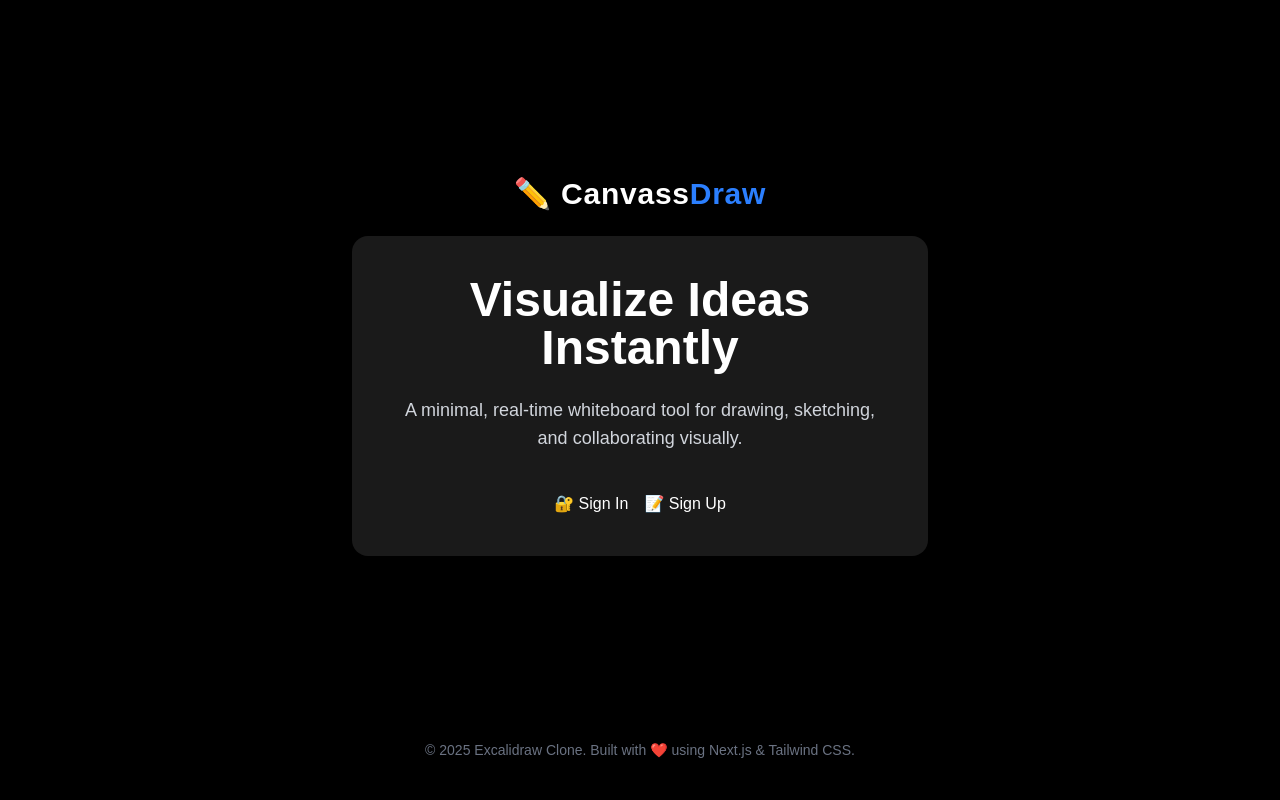
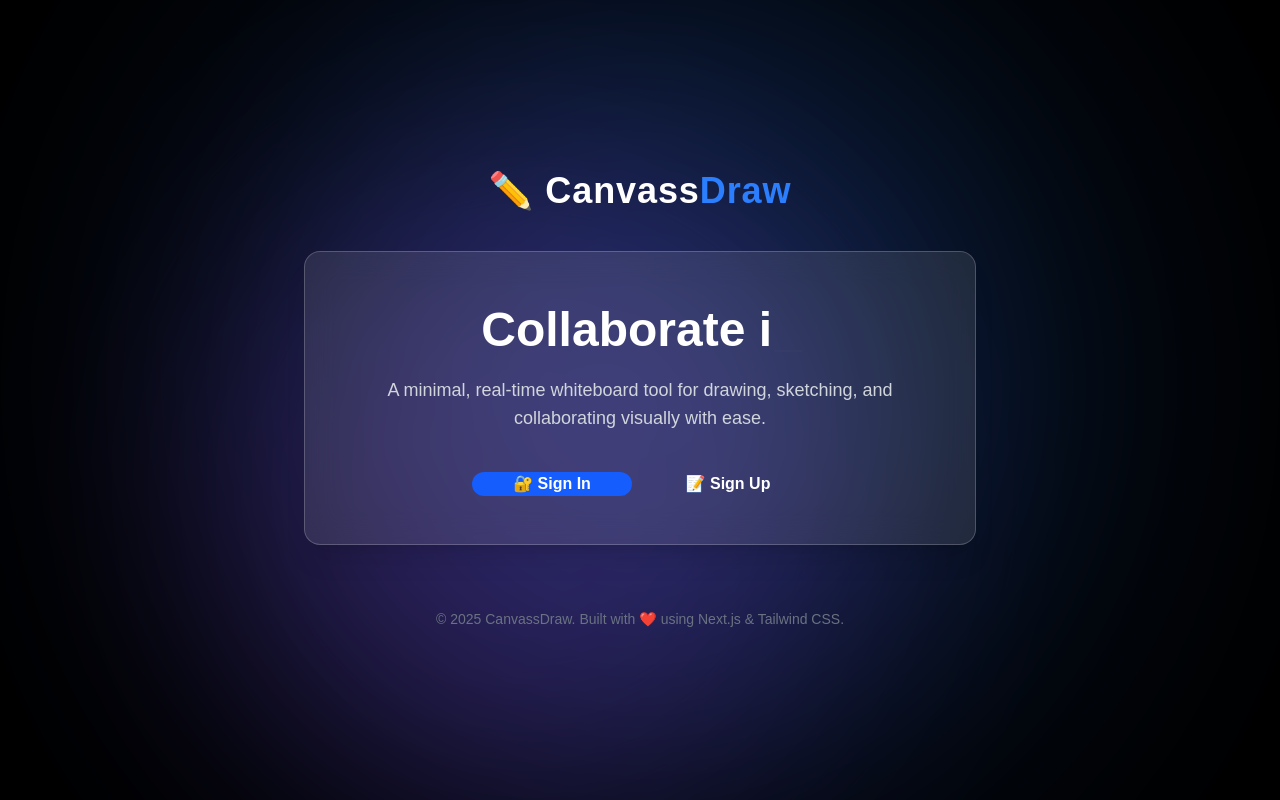
Before and after one commit to AbhijyYdv547/Canvas-app, a Next.js app in the folder apps/canvass-frontend/: page / in a window 1280 px wide. Built offline with nearby package versions, Linux system fonts and the light colour scheme.

Commit message:
completed frontend pages

```diff
--- a/apps/canvass-frontend/app/page.tsx
+++ b/apps/canvass-frontend/app/page.tsx
@@ -1,49 +1,90 @@
+"use client";
+
 import { Button } from "@repo/ui/button";
-import Image from "next/image";
 import Link from "next/link";
+import { motion } from "framer-motion";
+import { Typewriter } from "react-simple-typewriter";
 
 export default function Home() {
-  return(
- <main className="min-h-screen bg-black text-white flex flex-col items-center justify-between px-4 py-10">
-      {/* Hero Section */}
-      <div className="flex flex-col items-center justify-center flex-grow text-center">
-        {/* Logo */}
-        <div className="mb-6 text-3xl font-bold tracking-wide">
-          ✏️ Canvass<span className="text-blue-500">Draw</span>
+  return (
+    <main className="relative min-h-screen bg-black text-white flex flex-col items-center justify-center overflow-hidden px-4 py-10">
+      {/* Background Glow */}
+      <div className="absolute inset-0 z-0">
+        <div className="absolute top-0 left-1/2 w-[60vw] h-[60vw] -translate-x-1/2 bg-blue-500 opacity-30 blur-[150px] rounded-full" />
+        <div className="absolute bottom-0 right-1/2 w-[50vw] h-[50vw] translate-x-1/3 bg-purple-500 opacity-20 blur-[120px] rounded-full" />
       </div>
 
-        {/* Glass Card */}
-        <div className="bg-white/10 backdrop-blur-md rounded-2xl p-10 max-w-xl shadow-xl">
-          <h1 className="text-4xl sm:text-5xl font-bold mb-6">
-            Visualize Ideas Instantly
+      {/* Logo */}
+      <motion.div
+        className="text-4xl font-extrabold text-center mb-10 tracking-wide z-10"
+        initial={{ opacity: 0, y: -20 }}
+        animate={{ opacity: 1, y: 0 }}
+        transition={{ duration: 0.6 }}
+      >
+        ✏️ Canvass<span className="text-blue-500">Draw</span>
+      </motion.div>
+
+      {/* Hero Card */}
+      <motion.div
+        className="bg-white/10 backdrop-blur-lg border border-white/20 shadow-xl rounded-2xl px-10 py-12 max-w-2xl text-center z-10"
+        initial={{ opacity: 0, y: 30 }}
+        animate={{ opacity: 1, y: 0 }}
+        transition={{ duration: 0.8 }}
+      >
+        {/* Typewriter Heading */}
+        <h1 className="text-3xl sm:text-5xl font-bold mb-4 leading-tight">
+          <Typewriter
+            words={["Visualize Ideas Instantly", "Collaborate in Real Time", "Draw. Sketch. Create."]}
+            loop={true}
+            cursor
+            cursorStyle="_"
+            typeSpeed={70}
+            deleteSpeed={50}
+            delaySpeed={1500}
+          />
         </h1>
-          <p className="text-lg text-gray-300 mb-10">
-            A minimal, real-time whiteboard tool for drawing, sketching, and collaborating visually.
+
+        <p className="text-gray-300 text-lg mb-10">
+          A minimal, real-time whiteboard tool for drawing, sketching, and collaborating visually with ease.
         </p>
 
         {/* Buttons */}
-          <div className="flex flex-col sm:flex-row gap-4 justify-center">
-            <Link href={"/signin"}>
+        <div className="flex flex-col sm:flex-row items-center justify-center gap-4">
+          <motion.div whileHover={{ scale: 1.05 }} whileTap={{ scale: 0.95 }}>
+            <Link href="/signin">
               <Button
-              variant="primary" size="lg">
+                variant="primary"
+                size="lg"
+                className="w-40 text-base font-semibold"
+              >
                 🔐 Sign In
               </Button>
             </Link>
-            <Link href={"/signup"}>
+          </motion.div>
+
+          <motion.div whileHover={{ scale: 1.05 }} whileTap={{ scale: 0.95 }}>
+            <Link href="/signup">
               <Button
-              variant="outlined" size="lg"
+                variant="outlined"
+                size="lg"
+                className="w-40 text-base font-semibold border-white/50 hover:border-white"
               >
                 📝 Sign Up
               </Button>
             </Link>
+          </motion.div>
         </div>
-        </div>
-      </div>
+      </motion.div>
 
       {/* Footer */}
-      <footer className="mt-12 text-gray-500 text-sm text-center">
-        © {new Date().getFullYear()} Excalidraw Clone. Built with ❤️ using Next.js & Tailwind CSS.
-      </footer>
+      <motion.footer
+        className="mt-16 text-gray-500 text-sm text-center z-10"
+        initial={{ opacity: 0 }}
+        animate={{ opacity: 1 }}
+        transition={{ delay: 1.2, duration: 0.5 }}
+      >
+        © {new Date().getFullYear()} CanvassDraw. Built with ❤️ using Next.js & Tailwind CSS.
+      </motion.footer>
     </main>
   );
 }
--- a/apps/canvass-frontend/app/signin/page.tsx
+++ b/apps/canvass-frontend/app/signin/page.tsx
@@ -2,32 +2,81 @@
 import { useState } from "react";
 import { useRouter } from "next/navigation";
 import { setToken } from "@/hooks/useAuthToken";
+import toast, { Toaster } from "react-hot-toast";
 
 export default function Signin() {
   const [form, setForm] = useState({ username: "", password: "" });
+  const [loading, setLoading] = useState(false);
   const router = useRouter();
 
   async function handleSignin() {
+    setLoading(true);
+    try {
       const res = await fetch("http://localhost:3001/signin", {
         method: "POST",
         headers: { "Content-Type": "application/json" },
-            body: JSON.stringify(form)
+        body: JSON.stringify(form),
       });
 
       const data = await res.json();
       if (res.ok && data.token) {
         setToken(data.token);
-            router.push("/dashboard");
+        toast.success("Signed in successfully!");
+        setTimeout(() => router.push("/dashboard"), 1500);
       } else {
-            alert(data.message);
+        toast.error(data.message || "Signin failed!");
+      }
+    } catch (err) {
+      toast.error("Something went wrong. Try again!");
+    } finally {
+      setLoading(false);
     }
   }
 
   return (
-        <div>
-            <input placeholder="Username" onChange={e => setForm({ ...form, username: e.target.value })} />
-            <input placeholder="Password" type="password" onChange={e => setForm({ ...form, password: e.target.value })} />
-            <button onClick={handleSignin}>Signin</button>
+    <div className="min-h-screen flex items-center justify-center bg-black text-white">
+      <Toaster position="top-center" />
+      <div className="bg-zinc-900 p-8 rounded-2xl shadow-xl w-full max-w-sm">
+        <h2 className="text-2xl font-semibold text-center mb-6">Welcome Back</h2>
+
+        <div className="space-y-4">
+          <input
+            type="text"
+            placeholder="Username"
+            className="w-full px-4 py-2 bg-zinc-800 border border-zinc-700 rounded-lg text-white placeholder-gray-400 focus:outline-none focus:ring-2 focus:ring-blue-500"
+            onChange={(e) => setForm({ ...form, username: e.target.value })}
+          />
+
+          <input
+            type="password"
+            placeholder="Password"
+            className="w-full px-4 py-2 bg-zinc-800 border border-zinc-700 rounded-lg text-white placeholder-gray-400 focus:outline-none focus:ring-2 focus:ring-blue-500"
+            onChange={(e) => setForm({ ...form, password: e.target.value })}
+          />
+        </div>
+
+        <button
+          className="mt-6 w-full bg-blue-600 text-white py-2 rounded-lg hover:bg-blue-700 transition duration-200 disabled:opacity-50"
+          onClick={handleSignin}
+          disabled={loading}
+        >
+          {loading ? (
+            <div className="flex justify-center items-center">
+              <div className="w-5 h-5 border-2 border-white border-t-transparent rounded-full animate-spin" />
+              <span className="ml-2">Signing in...</span>
+            </div>
+          ) : (
+            "Sign In"
+          )}
+        </button>
+
+        <p className="mt-4 text-center text-sm text-gray-400">
+          Don't have an account?{" "}
+          <a href="/signup" className="text-blue-500 hover:underline">
+            Sign up
+          </a>
+        </p>
+      </div>
     </div>
   );
 }
--- a/apps/canvass-frontend/hooks/useAuthToken.ts
+++ b/apps/canvass-frontend/hooks/useAuthToken.ts
@@ -10,3 +10,8 @@ export function setToken(token: string) {
         localStorage.setItem("token", token);
     }
 }
+export function clearToken() {
+  if (typeof window !== "undefined") {
+    localStorage.removeItem("token");
+  }
+}
--- a/apps/canvass-frontend/package.json
+++ b/apps/canvass-frontend/package.json
@@ -11,10 +11,13 @@
   "dependencies": {
     "@repo/ui": "workspace:*",
     "axios": "^1.8.4",
+    "framer-motion": "^12.6.3",
     "lucide-react": "^0.487.0",
     "next": "15.2.4",
     "react": "^19.0.0",
-    "react-dom": "^19.0.0"
+    "react-dom": "^19.0.0",
+    "react-hot-toast": "^2.5.2",
+    "react-simple-typewriter": "^5.0.1"
   },
   "devDependencies": {
     "@eslint/eslintrc": "^3",
```
Also changed, not shown: apps/canvass-frontend/app/dashboard/page.tsx (+62 -10 lines), apps/canvass-frontend/app/signup/page.tsx (+69 -11 lines), 1 other file (tests, documents, lock files or other folders). Lines whose indentation alone changed are shown as unchanged.
